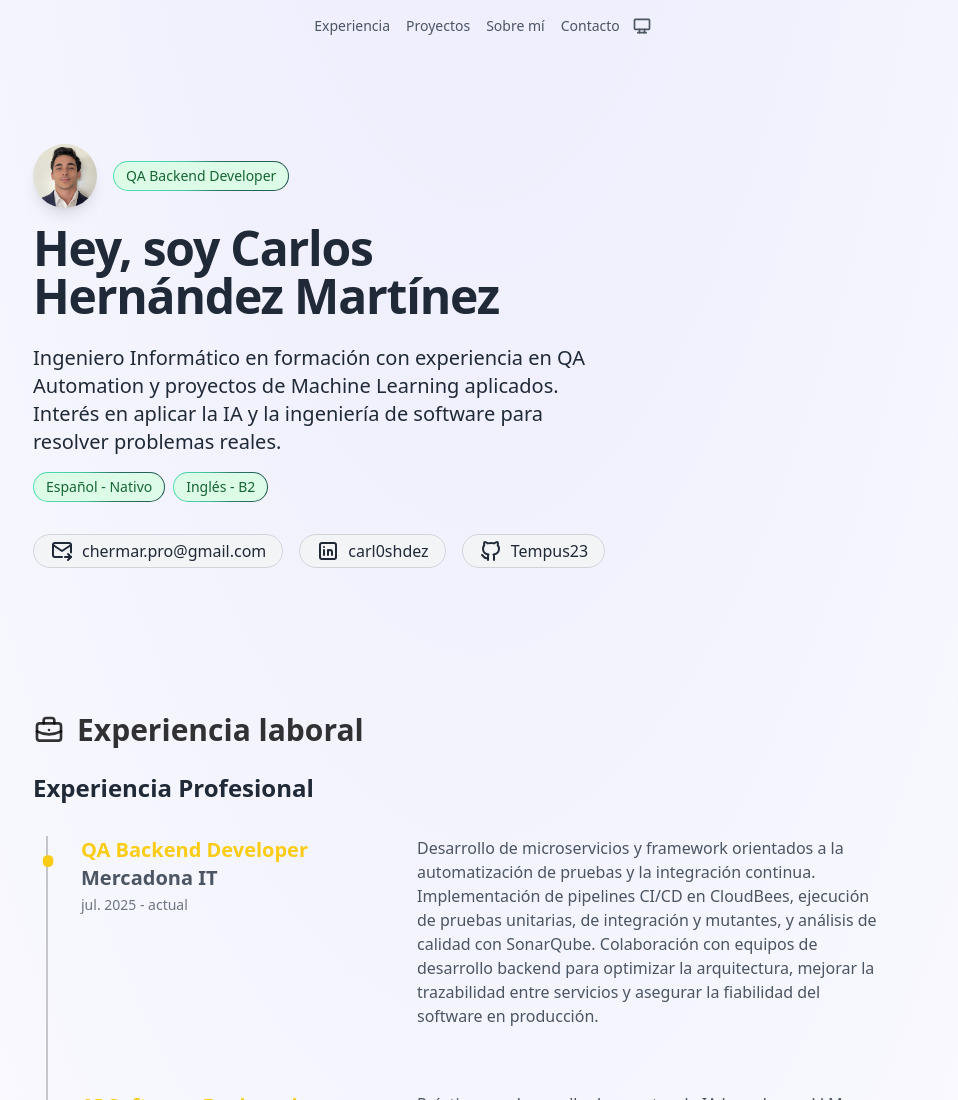
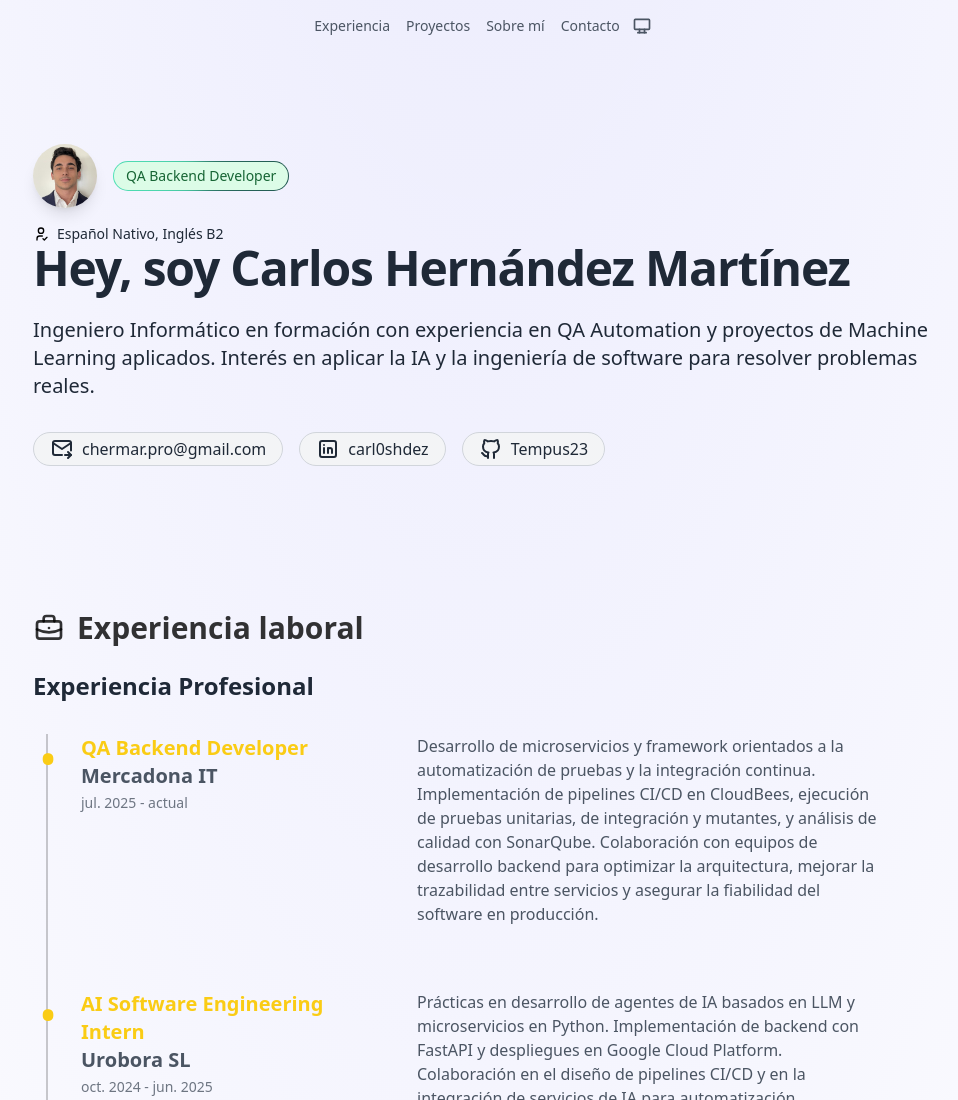
Before and after one commit to Tempus23/mi-portfolio, an Astro site: page / in a window 1280 px wide. Shown: the top 1100 px of the page, without its empty margins (159-1117 px from the left). Built offline with nearby package versions, Linux system fonts and the light colour scheme; Astro itself is replaced by a stand-in of ours.

Commit message:
feat: language v2

```diff
--- a/src/components/sections/Hero.astro
+++ b/src/components/sections/Hero.astro
@@ -4,6 +4,7 @@ import Badge from "@/components/ui/Badge.astro";
 import LinkedInIcon from "@/components/icons/LinkedIn.astro";
 import Mail from "@/components/icons/Mail.astro"
 import GitHubIcon from "@/components/icons/GitHub.astro";
+import ProfileCheck from "@/components/icons/ProfileCheck.astro";
 import SocialPill from "@/components/ui/SocialPill.astro";
 
 const { basic_info, languages } = cvData;
@@ -26,6 +27,14 @@ const personalImageAlt = basic_info.personal_image_alt;
       <Badge>{basic_info.availability}</Badge>
     </a>
   </div>
+  <div class="flex items-center gap-x-2">
+    <ProfileCheck class="size-4" />
+    <p class="text-gray-800 dark:text-gray-300 text-sm">
+      {languages.map(language => (`${language.name} ${language.level}`)).join(', ')}
+    </p>
+  </div>
+  </p>
+  </div>
   <h1
     class="text-4xl font-bold tracking-tight text-gray-800 sm:text-5xl dark:text-white"
   >
@@ -36,11 +45,6 @@ const personalImageAlt = basic_info.personal_image_alt;
     set:html={basic_info.tagline.replace("Ingeniero Informático especializado en Machine Learning & AI.", "<strong>Ingeniero Informático especializado en Machine Learning & AI.</strong>")}
   >
   </p>
-  <div class="flex flex-wrap gap-2 mt-4">
-    {languages.map(language => (
-      <Badge>{language.name}  -  {language.level}</Badge>
-    ))}
-  </div>
   <nav class="flex flex-wrap gap-4 mt-8">
 
     <SocialPill href={`mailto:${basic_info.emails[0]}`}>
```
